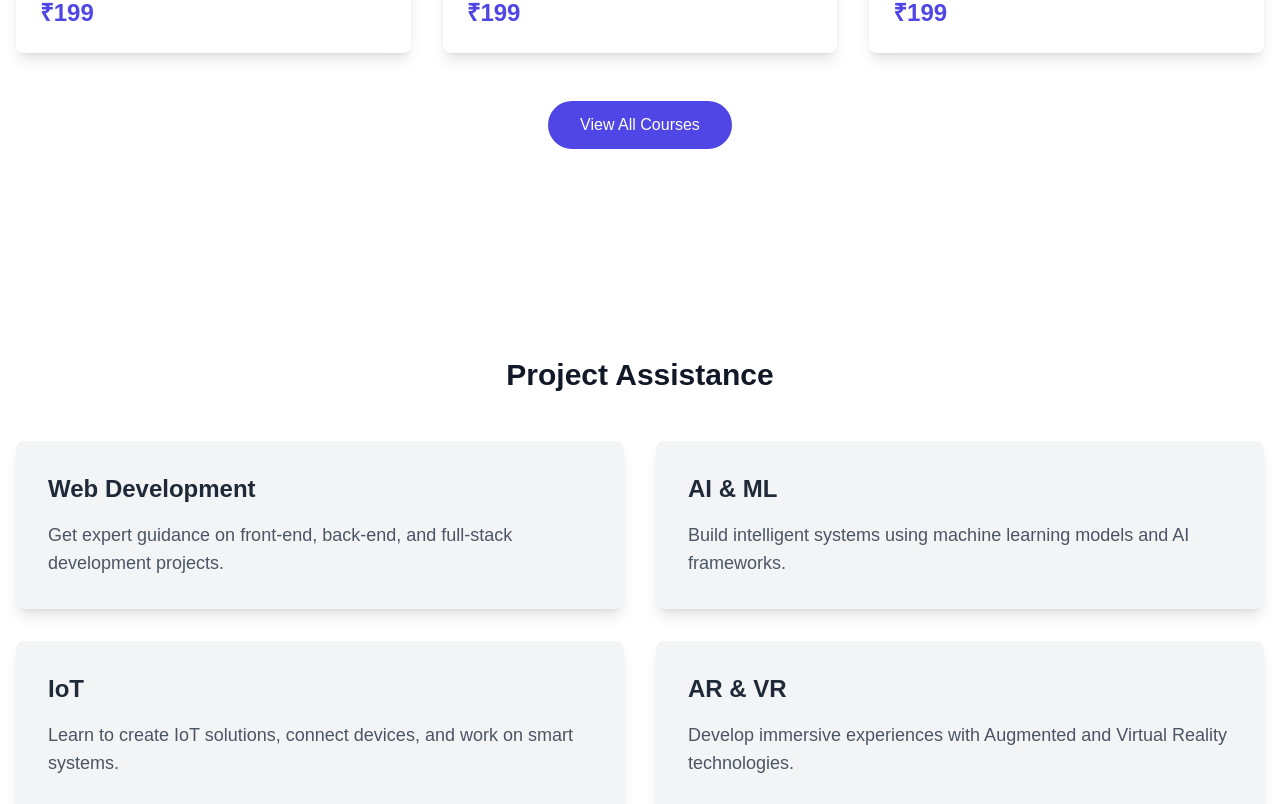
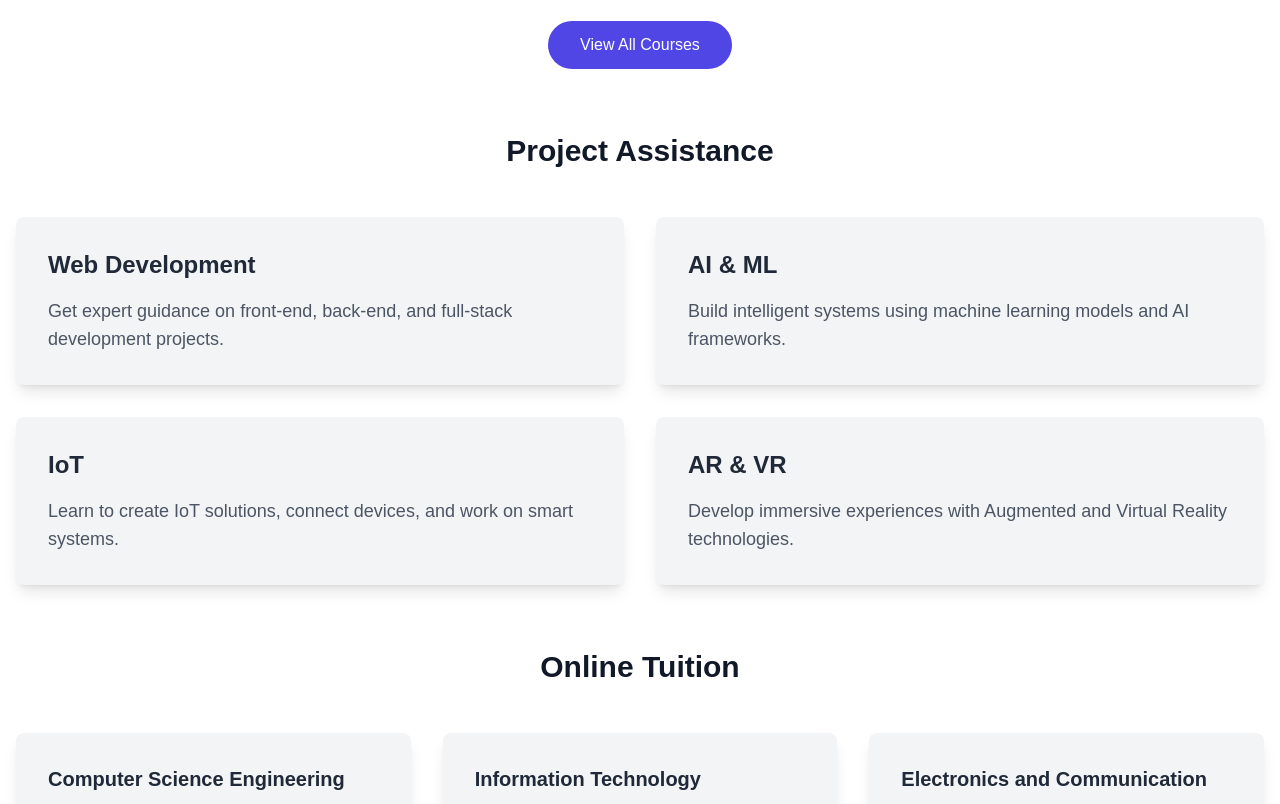
Before and after one commit to selvasaravanaraj/online-tutor, a React (Vite) app: page / in a window 1280 px wide. Shown: the part 1476-2280 px from the top of the page. Built offline with nearby package versions, Linux system fonts and the light colour scheme.

Commit message:
space decreases in home page

```diff
--- a/src/pages/Home.tsx
+++ b/src/pages/Home.tsx
@@ -12,9 +12,8 @@ export const Home: React.FC = () => {
   const featuredCourses = courses.slice(0, 3); // Show only first 3 courses
 
   return (
-    <div className="space-y-20">
+    <div>
       <HeroSection />
-      {/* <StatsSection /> */}
 
       {/* Featured Courses */}
       <section className="max-w-7xl mx-auto px-4 py-16">
@@ -39,7 +38,7 @@ export const Home: React.FC = () => {
       </section>
 
       {/* Project Assistance (Updated to Boxes) */}
-      <section className="max-w-7xl mx-auto px-4 py-16">
+      <section className="max-w-7xl mx-auto px-4">
         <SectionTitle>Project Assistance</SectionTitle>
         <motion.div
           initial={{ opacity: 0, y: 20 }}
```
